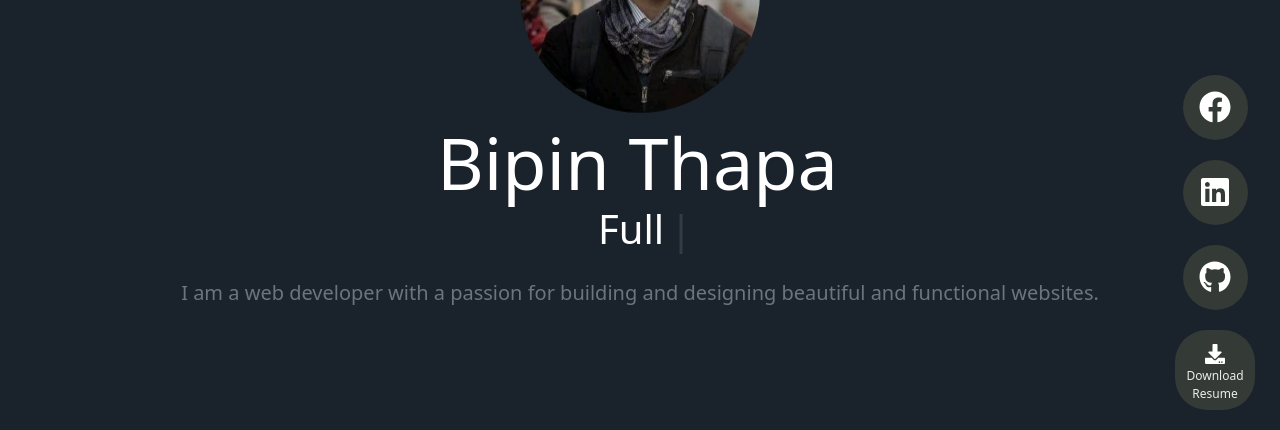
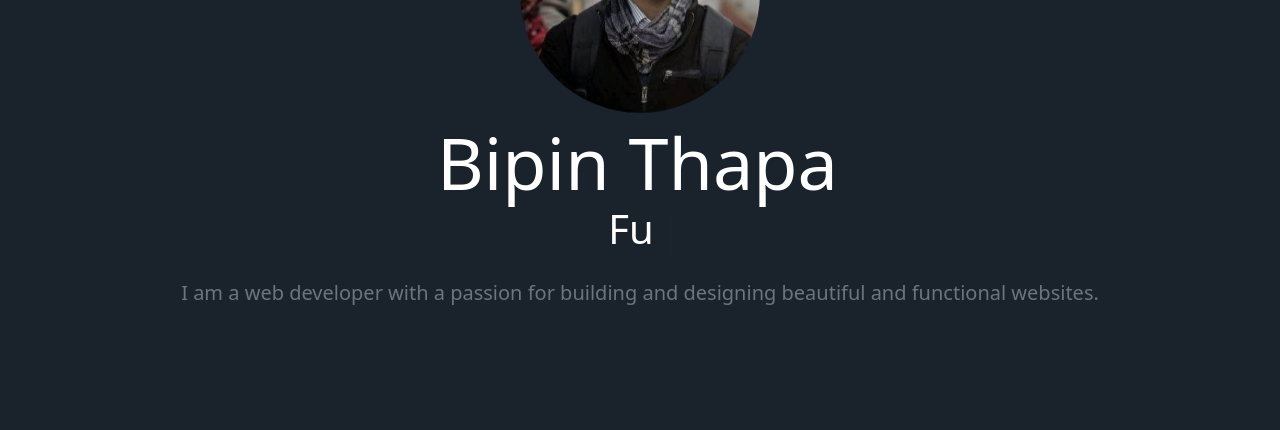
Before and after one commit to bipin0x01/portfolio-latest, a Next.js app: page / in a window 1280 px wide. Shown: the part 370-800 px from the top of the page. Built offline with nearby package versions, Linux system fonts and the light colour scheme.

Commit message:
fix: blog section

```diff
--- a/src/pages/index.tsx
+++ b/src/pages/index.tsx
@@ -238,10 +238,10 @@ export default function Home() {
           property="og:site_name"
           content="Bipin Thapa - Personal Portfolio Site"
         />
+        <Sidebar />
         <meta property="og:url" content="https://www.bipin00x1.com.np" />
         <link rel="icon" href="/static/favicon.ico" />
       </Head>
-      <Sidebar />
       <MainNavbar />
       <HeroSection />
       <AboutSection />
@@ -272,7 +272,7 @@ export default function Home() {
         ))}
       </ProjectsSection>
       <BlogSection>
-        {blogdata &&
+        {blogdata.length > 0 &&
           blogdata.map((blog, index) => (
             <BlogCard
               key={index}
@@ -285,7 +285,9 @@ export default function Home() {
             />
           ))}
         {!blogdata.length && (
-          <p className="text-muted text-center ">No Blogs Found</p>
+          <h4 className="text-muted my-4 container text-center p-4">
+            No Blogs Found
+          </h4>
         )}
       </BlogSection>
       <ContactSection />
--- a/src/styles/globals.css
+++ b/src/styles/globals.css
@@ -231,8 +231,7 @@ section#projects {
 
 section#blog {
   background-image: url(/static/blog-bg.svg);
-  background-repeat: no-repeat;
-  background-size: contain;
+  background-size: cover;
 }
 
 #blog {
```
Also changed, not shown: src/components/Blog/BlogSection.tsx (+5 -8 lines).
